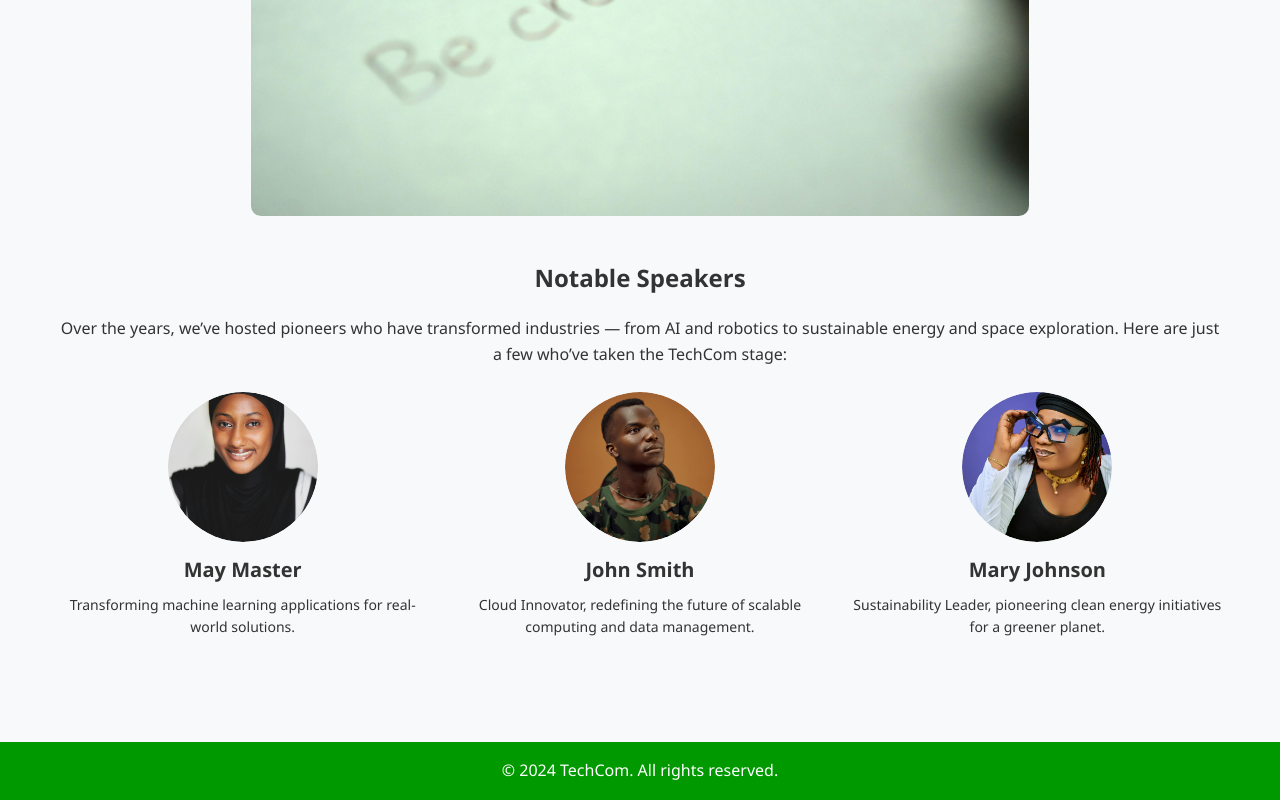
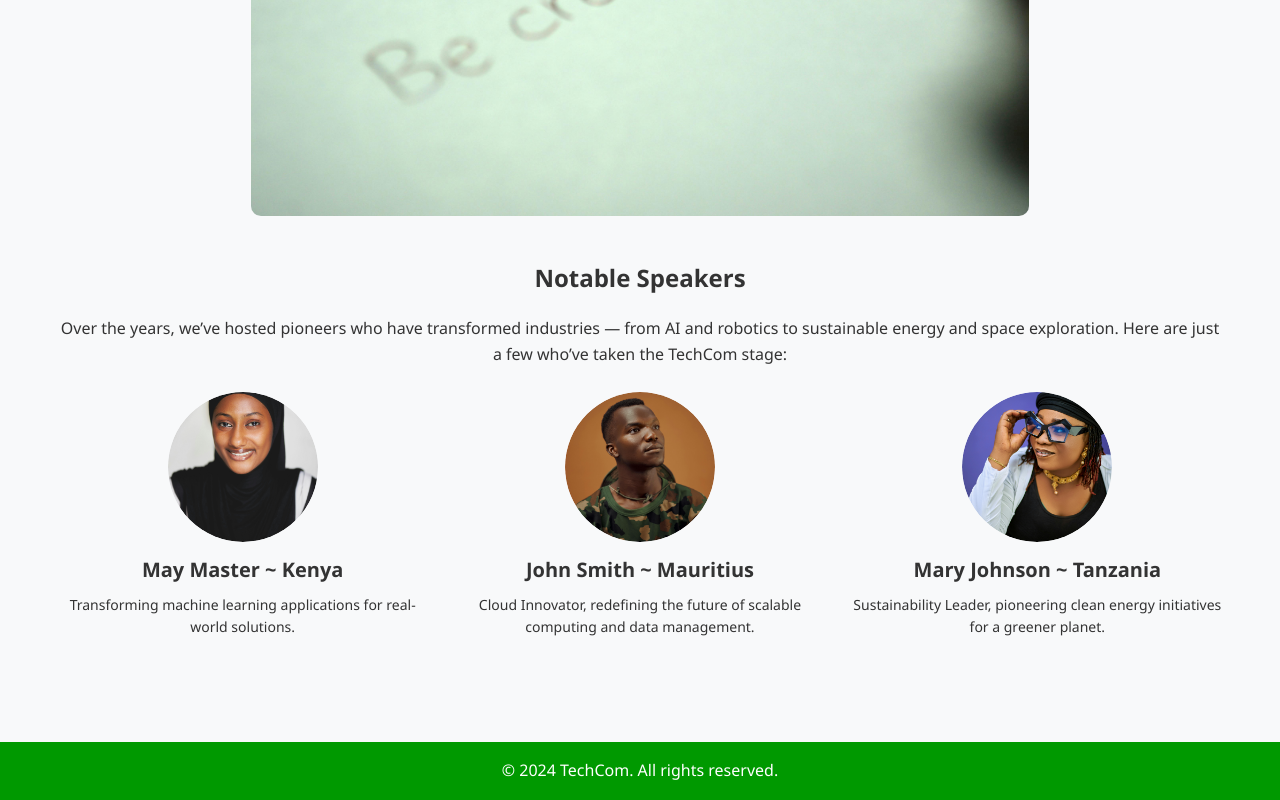
Before and after one commit to amon-f/TechCon_HTML, a plain HTML site: page techcon_website/about.html in a window 1280 px wide. Shown: the part 1170-1970 px from the top of the page. Drawn offline with nearby package versions, Linux system fonts and the light colour scheme.

Commit message:
Add nationality

```diff
--- a/techcon_website/about.html
+++ b/techcon_website/about.html
@@ -86,7 +86,7 @@
                             <div class="overlay-text">AI Visionary</div>
                         </div>
                     </div>
-                    <h5 class="fw-bold mt-3">May Master</h5>
+                    <h5 class="fw-bold mt-3">May Master ~ Kenya</h5>
                     <p class="small">Transforming machine learning applications for real-world solutions.</p>
                 </div>
 
@@ -99,7 +99,7 @@
                             <div class="overlay-text">Cloud Innovator</div>
                         </div>
                     </div>
-                    <h5 class="fw-bold mt-3">John Smith</h5>
+                    <h5 class="fw-bold mt-3">John Smith ~ Mauritius</h5>
                     <p class="small">Cloud Innovator, redefining the future of scalable computing and data management.
                     </p>
                 </div>
@@ -113,7 +113,7 @@
                             <div class="overlay-text">Sustainability Leader</div>
                         </div>
                     </div>
-                    <h5 class="fw-bold mt-3">Mary Johnson</h5>
+                    <h5 class="fw-bold mt-3">Mary Johnson ~ Tanzania</h5>
                     <p class="small">Sustainability Leader, pioneering clean energy initiatives for a greener planet.
                     </p>
                 </div>
```
